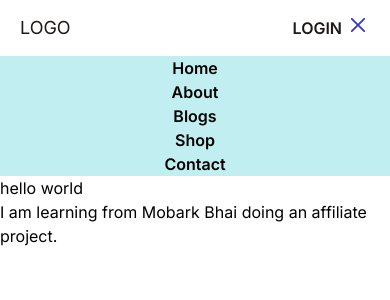
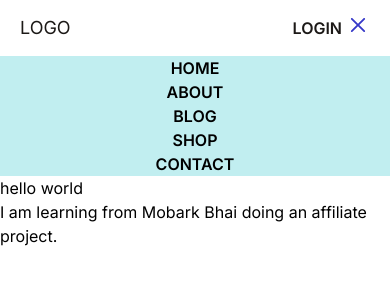
Before and after one commit to Imrancu/affiliate_nextjs, a Next.js app: page / in a window 390 px wide. Both pictures are taken after a click on the button 358 px from the left and 25 px from the top of the page. Shown: the top 300 px of the page. Built offline with nearby package versions, Linux system fonts and the light colour scheme.

Commit message:
responsive and mobile route fix

```diff
--- a/app/shared/Header.js
+++ b/app/shared/Header.js
@@ -116,15 +116,40 @@ const Header = () => {
       {mobileNavbarToggle && (
         <section
           className="block lg:hidden"
-          data-aos="fade-up"
-          data-aos-duration="1000"
+          data-aos={`${!mobileNavbarToggle ? "fade-up" : "fade-down"} `}
+          data-aos-duration="2000"
         >
           <ul className="navbar-ul bg-[#c1eef0] text-center">
-            <li className="font-semibold">Home</li>
-            <li className="font-semibold">About</li>
-            <li className="font-semibold">Blogs</li>
-            <li className="font-semibold">Shop</li>
-            <li className="font-semibold">Contact</li>
+            <li className="font-semibold">
+              <Link href="/" key={pathname.name}>
+                {" "}
+                HOME
+              </Link>
+            </li>
+            <li className="font-semibold">
+              <Link href="/about" key={pathname.name}>
+                {" "}
+                ABOUT
+              </Link>
+            </li>
+            <li className="font-semibold">
+              <Link href="/blog" key={pathname.name}>
+                {" "}
+                BLOG
+              </Link>
+            </li>
+            <li className="font-semibold">
+              <Link href="/shop" key={pathname.name}>
+                {" "}
+                SHOP
+              </Link>
+            </li>
+            <li className="font-semibold">
+              <Link href="/contact" key={pathname.name}>
+                {" "}
+                CONTACT
+              </Link>
+            </li>
           </ul>
         </section>
       )}
```
